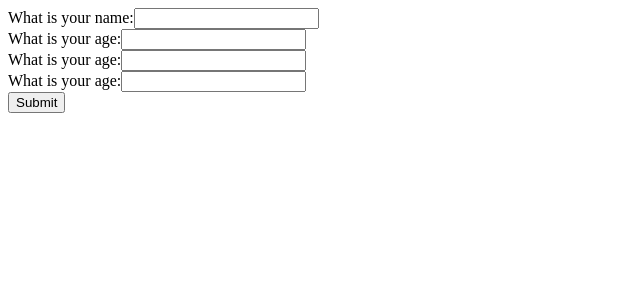
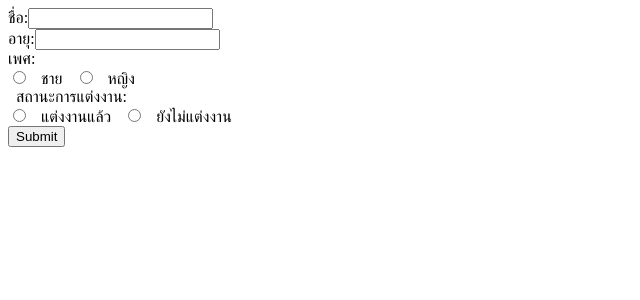
Before and after one commit to Patcharee2643/guestbook, a PHP site: page / in a window 1280 px wide. Shown: the top 300 px of the page, without its empty margins (0-640 px from the left). Run offline with PHP 8.4, Linux system fonts and the light colour scheme.

Commit message:
Add files via upload

```diff
--- a/index.php
+++ b/index.php
@@ -3,10 +3,21 @@
 
 <body>
     <form action="show.php">
-        What is your name:<input type="text" name="name"><br>
-        What is your age:<input type="text" name="age"><br>
-        What is your age:<input type="text" name="age"><br>
-        What is your age:<input type="text" name="age"><br>
+        ชื่อ:<input type="text" name="name"><br>
+        อายุ:<input type="text" name="age"><br>
+        เพศ:<br>
+        <input type="radio" id="male" name="your_gender" value="ชาย">
+        <label for="male">ชาย</label>
+        <input type="radio" id="female" name="your_gender" value="หญิง">
+        <label for="female">หญิง</label><br>
+
+
+        สถานะการแต่งงาน:<br>
+        <input type="radio" id="married" name="married" value="แต่งงานแล้ว">
+        <label for="married">แต่งงานแล้ว</label>
+        <input type="radio" id="unmarried" name="married" value="ยังไม่แต่งงาน">
+        <label for="unmarried">ยังไม่แต่งงาน</label><br>
+
 
         <input type="Submit" value="Submit">
     </form>
```
Also changed, not shown: show.php (+42 -4 lines).
